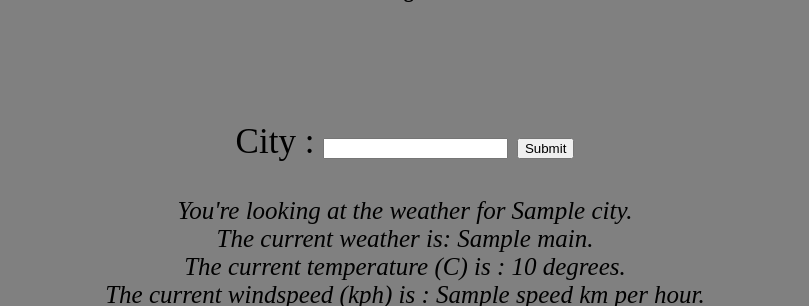
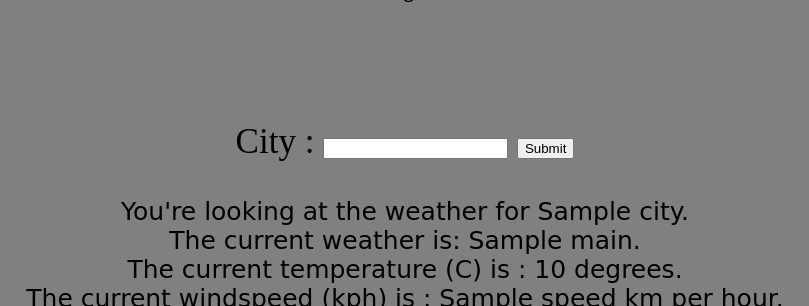
Before and after one commit to h4nn4hm0rr15/fair-weather-traveller, a Flask app: template templates/2index.html in a window 1280 px wide. Shown: the part 95-401 px from the top of the page, without its empty margins (235-1044 px from the left). Run offline with Flask 2, Linux system fonts and the light colour scheme; the template is opened without the code that fills it: most values are stand-ins (such as "Sample title", 1, 10 or a date in 2020); some libraries are stand-ins or nearby versions.

Commit message:
trying to change fonts

```diff
--- a/static/map.css
+++ b/static/map.css
@@ -35,5 +35,6 @@ h3 {
 #info {
   text-align: center;
   font-size: 25px;
-  font-style: italic;
+  font-family: cursive;
+  font: helvetica;
 }
```
